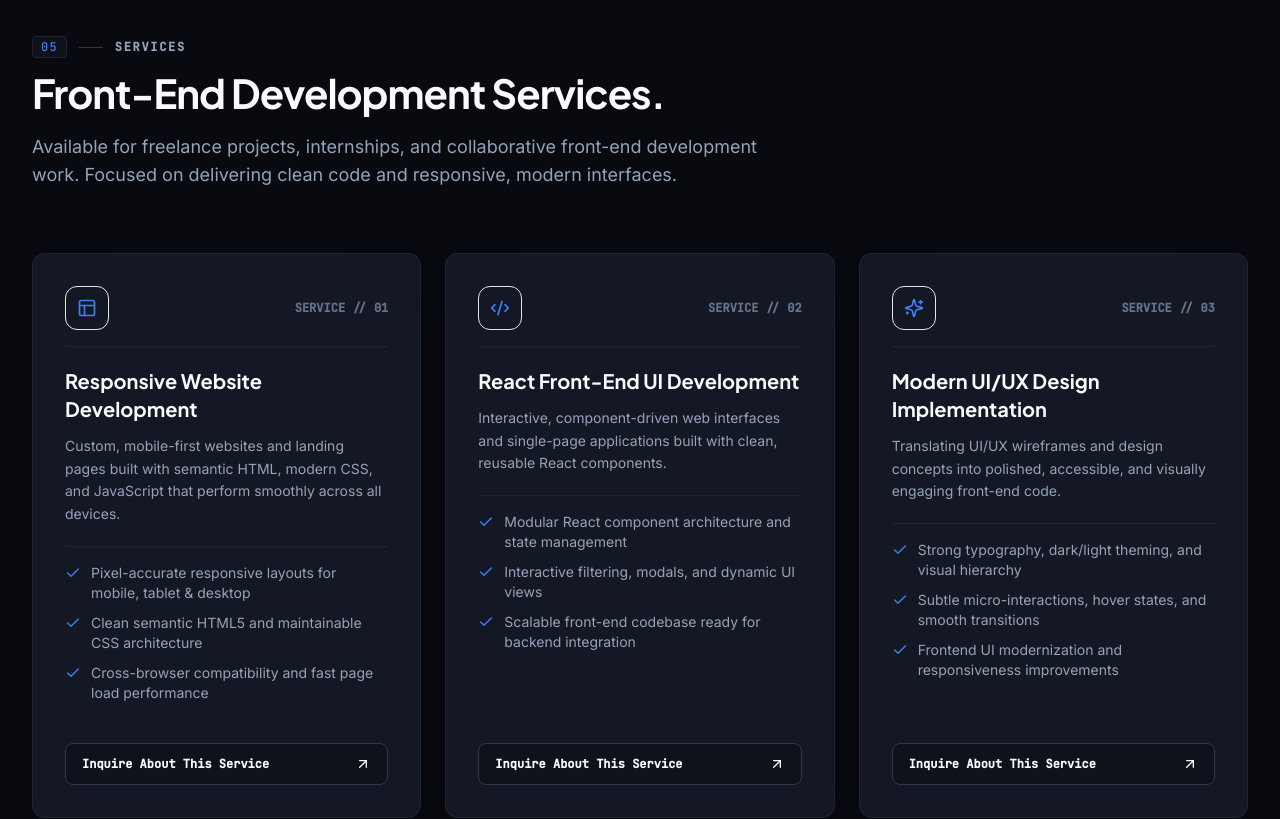
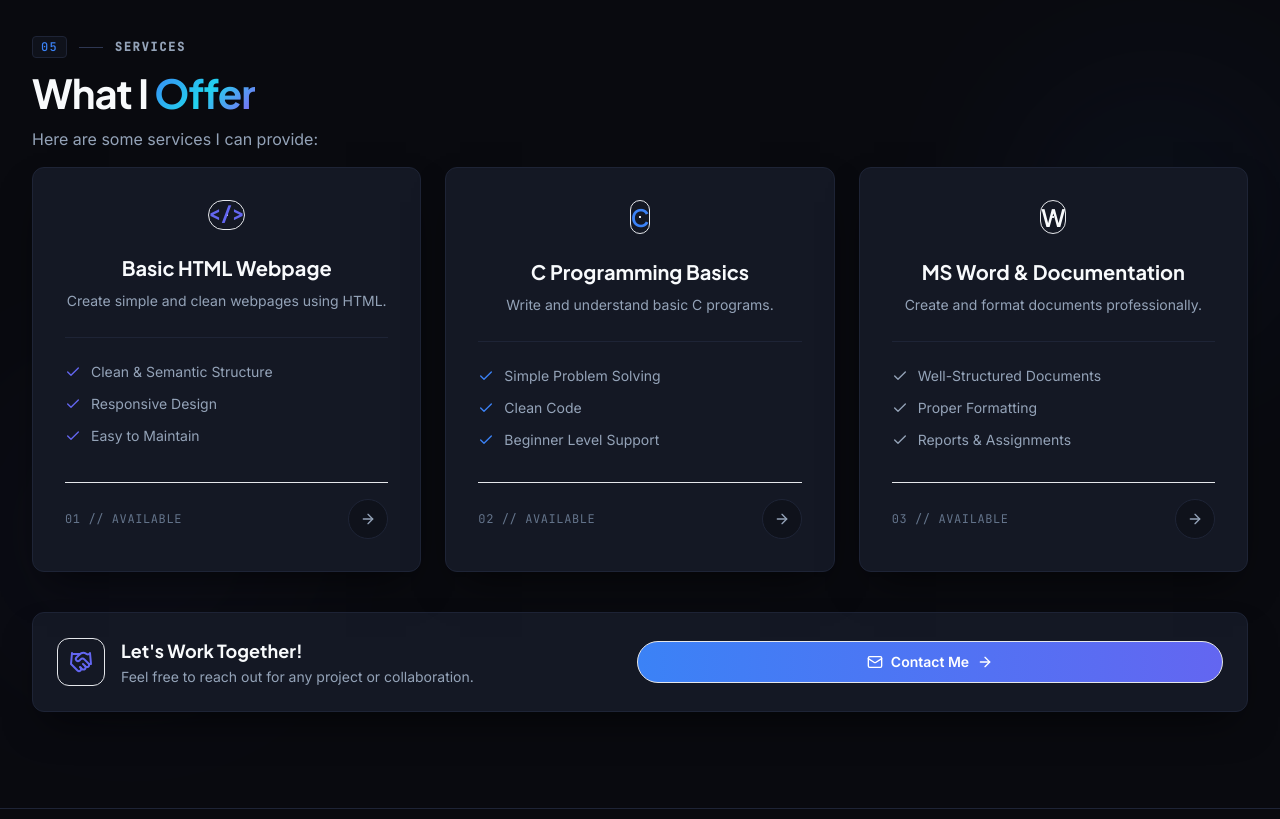
Before and after one commit to Sultana-Asma/sultana-portfolio, a React (Vite) app: page / in a window 1280 px wide. Shown: the part 4420-5239 px from the top of the page. Built offline with nearby package versions, Linux system fonts and the light colour scheme.

Commit message:
Redesign Services section to match reference design with orbital icons and collaboration banner

```diff
--- a/src/components/sections/ServicesSection.jsx
+++ b/src/components/sections/ServicesSection.jsx
@@ -1,10 +1,58 @@
 import React from "react";
-import { ArrowUpRight, Check, Layout, Code2, Sparkles } from "lucide-react";
+import {
+  Code2,
+  Check,
+  ArrowRight,
+  Handshake,
+  Mail,
+  FileText,
+} from "lucide-react";
 import { portfolioData } from "@/data/portfolioData";
-import SectionHeader from "@/components/ui/SectionHeader";
 import SurfaceCard from "@/components/ui/SurfaceCard";
 
-const serviceIcons = [Layout, Code2, Sparkles];
+function ServiceOrbitalIcon({ type, accent }) {
+  const isViolet = accent === "violet";
+  const isCyan = accent === "cyan";
+
+  const ringColor = isViolet
+    ? "border-accent-secondary/40 shadow-[0_0_12px_rgba(139,92,246,0.3)]"
+    : isCyan
+    ? "border-cyan-500/40 shadow-[0_0_12px_rgba(34,211,238,0.3)]"
+    : "border-accent-primary/40 shadow-[0_0_12px_rgba(59,130,246,0.3)]";
+
+  const boxStyles = isViolet
+    ? "border-accent-secondary/40 bg-accent-secondary/15 text-accent-secondary shadow-[0_0_16px_rgba(139,92,246,0.3)]"
+    : isCyan
+    ? "border-cyan-500/40 bg-cyan-500/15 text-cyan-400 shadow-[0_0_16px_rgba(34,211,238,0.3)]"
+    : "border-accent-primary/40 bg-accent-primary/15 text-accent-primary shadow-[0_0_16px_rgba(59,130,246,0.3)]";
+
+  return (
+    <div className="relative mb-6 flex h-20 w-full items-center justify-center">
+      {/* Orbital Elliptical Ring (Matching Picture 1) */}
+      <div
+        className={`pointer-events-none absolute h-14 w-28 rounded-[50%] border -rotate-12 transition-transform duration-500 group-hover:scale-110 group-hover:rotate-0 ${ringColor}`}
+        aria-hidden="true"
+      />
+
+      {/* Centered Glowing Icon Box */}
+      <div
+        className={`relative z-10 flex h-14 w-14 items-center justify-center rounded-2xl border backdrop-blur-md transition-transform duration-300 group-hover:scale-105 ${boxStyles}`}
+      >
+        {type === "html" && (
+          <span className="font-mono text-lg font-extrabold tracking-wider">
+            &lt;/&gt;
+          </span>
+        )}
+        {type === "c" && (
+          <span className="font-display text-2xl font-black">C</span>
+        )}
+        {type === "word" && (
+          <span className="font-display text-2xl font-black">W</span>
+        )}
+      </div>
+    </div>
+  );
+}
 
 export default function ServicesSection({ onSelectService }) {
   const { services } = portfolioData;
@@ -23,50 +71,99 @@ export default function ServicesSection({ onSelectService }) {
     <section
       id="services"
       aria-labelledby="services-heading"
-      className="border-b border-hairline bg-surface/40 py-16 sm:py-24"
+      className="relative overflow-hidden border-b border-hairline bg-surface/40 py-16 sm:py-24"
     >
-      <div className="mx-auto max-w-portfolio px-4 sm:px-6 lg:px-8">
-        <SectionHeader
-          index={services.sectionIndex}
-          eyebrow={services.eyebrow}
-          title={services.heading}
-          description={services.description}
-        />
+      {/* Background Ambient Glows */}
+      <div
+        className="project-ambient-glow project-ambient-glow--top"
+        aria-hidden="true"
+      />
+      <div
+        className="project-ambient-glow project-ambient-glow--bottom"
+        aria-hidden="true"
+      />
 
-        <div className="grid grid-cols-1 gap-6 lg:grid-cols-3">
-          {services.items.map((service, idx) => {
-            const IconComponent = serviceIcons[idx % serviceIcons.length];
+      <div className="relative mx-auto max-w-portfolio px-4 sm:px-6 lg:px-8">
+        {/* Section Header - Matching the site's unified header language */}
+        <div className="mb-10 sm:mb-12">
+          <div className="mb-3 flex items-center justify-start gap-3 font-mono text-xs uppercase tracking-widest text-ink-muted">
+            <span className="inline-flex items-center rounded border border-hairline bg-surface px-2 py-0.5 font-medium text-accent-primary">
+              {services.sectionIndex}
+            </span>
+            <span className="h-px w-6 bg-hairlineStrong" aria-hidden="true" />
+            <span className="font-semibold tracking-[0.14em] text-ink-secondary">
+              {services.eyebrow}
+            </span>
+          </div>
+
+          <div>
+            <div className="flex items-center gap-3">
+              <h2
+                id="services-heading"
+                className="font-display text-fluid-h2 font-bold text-ink-primary"
+              >
+                {services.heading}{" "}
+                <span className="about-name-gradient">
+                  {services.headingAccent}
+                </span>
+              </h2>
+              <div className="hidden h-px w-16 bg-gradient-to-r from-accent-primary/60 to-transparent sm:block" />
+            </div>
+            <p className="mt-2.5 max-w-2xl text-sm leading-relaxed text-ink-secondary sm:text-base">
+              {services.description}
+            </p>
+            {/* Short horizontal gradient accent pill */}
+            <div
+              className="mt-4 h-1 w-16 rounded-full bg-gradient-to-r from-accent-primary to-accent-secondary"
+              aria-hidden="true"
+            />
+          </div>
+        </div>
+
+        {/* 3 Service Cards Grid (Matching Picture 1 layout with Picture 2 site UI) */}
+        <div className="grid grid-cols-1 gap-6 md:grid-cols-2 lg:grid-cols-3">
+          {services.items.map((service) => {
+            const isViolet = service.accent === "violet";
+            const isCyan = service.accent === "cyan";
+
             return (
               <SurfaceCard
                 key={service.id}
                 interactive
-                className="flex flex-col justify-between p-6 sm:p-8"
+                className="group flex flex-col justify-between p-6 sm:p-8"
               >
                 <div>
-                  <div className="flex items-center justify-between border-b border-hairline pb-4">
-                    <span className="flex h-11 w-11 items-center justify-center rounded-xl border border-accent-primary/30 bg-accent-primary/10 text-accent-primary">
-                      <IconComponent className="h-5 w-5" aria-hidden="true" />
-                    </span>
-                    <span className="font-mono text-xs font-bold text-ink-muted">
-                      SERVICE // {service.number}
-                    </span>
+                  {/* Orbital Icon at the top */}
+                  <ServiceOrbitalIcon
+                    type={service.iconType}
+                    accent={service.accent}
+                  />
+
+                  {/* Title and Short Description (Centered as in Picture 1) */}
+                  <div className="text-center">
+                    <h3 className="font-display text-xl font-bold text-ink-primary">
+                      {service.title}
+                    </h3>
+                    <p className="mt-2 text-sm leading-relaxed text-ink-secondary">
+                      {service.summary}
+                    </p>
                   </div>
 
-                  <h3 className="mt-5 font-display text-xl font-bold text-ink-primary">
-                    {service.title}
-                  </h3>
-                  <p className="mt-3 text-sm leading-relaxed text-ink-secondary">
-                    {service.summary}
-                  </p>
-
-                  <ul className="mt-5 space-y-2.5 border-t border-hairline pt-4">
+                  {/* Checklist of Deliverables with Checkmarks */}
+                  <ul className="mt-6 space-y-3 border-t border-hairline pt-6">
                     {service.deliverables.map((item) => (
                       <li
                         key={item}
-                        className="flex items-start gap-2.5 text-xs leading-relaxed text-ink-secondary sm:text-sm"
+                        className="flex items-start gap-2.5 text-sm text-ink-secondary"
                       >
                         <Check
-                          className="mt-0.5 h-4 w-4 shrink-0 text-accent-primary"
+                          className={`mt-0.5 h-4 w-4 shrink-0 ${
+                            isViolet
+                              ? "text-accent-secondary"
+                              : isCyan
+                              ? "text-cyan-400"
+                              : "text-accent-primary"
+                          }`}
                           aria-hidden="true"
                         />
                         <span>{item}</span>
@@ -75,20 +172,59 @@ export default function ServicesSection({ onSelectService }) {
                   </ul>
                 </div>
 
-                <div className="mt-8 pt-2">
+                {/* Bottom Action: Circular Arrow Button & Inquire Trigger */}
+                <div className="mt-8 flex items-center justify-between border-t border-hairline/60 pt-4">
+                  <span className="font-mono text-xs uppercase tracking-wider text-ink-muted">
+                    {service.number} // Available
+                  </span>
                   <button
                     type="button"
                     onClick={() => handleServiceInquire(service.inquirySubject)}
-                    className="inline-flex w-full items-center justify-between rounded-lg border border-hairlineStrong bg-surface px-4 py-3 font-mono text-xs font-semibold text-ink-primary transition-all hover:border-accent-primary hover:bg-accent-primary hover:text-white"
+                    className="flex h-10 w-10 items-center justify-center rounded-full border border-hairline bg-surface text-ink-secondary transition-all duration-200 hover:scale-110 hover:border-accent-primary hover:bg-accent-primary hover:text-white"
+                    aria-label={`Inquire about ${service.title}`}
                   >
-                    <span>Inquire About This Service</span>
-                    <ArrowUpRight className="h-4 w-4" aria-hidden="true" />
+                    <ArrowRight className="h-4 w-4 transition-transform group-hover:translate-x-0.5" />
                   </button>
                 </div>
               </SurfaceCard>
             );
           })}
         </div>
+
+        {/* Bottom Collaboration Banner ("Let's Work Together!" from Picture 1) */}
+        {services.collaborationBanner && (
+          <div className="mt-10 sm:mt-12">
+            <SurfaceCard className="p-5 sm:p-6">
+              <div className="flex flex-col items-center justify-between gap-5 sm:flex-row">
+                {/* Left Side: Handshake Icon + Divider + Text */}
+                <div className="flex w-full items-center gap-4 sm:w-auto">
+                  <div className="flex h-12 w-12 shrink-0 items-center justify-center rounded-xl border border-accent-secondary/35 bg-accent-secondary/10 text-accent-secondary shadow-[0_0_16px_rgba(139,92,246,0.25)]">
+                    <Handshake className="h-6 w-6" aria-hidden="true" />
+                  </div>
+                  <div className="hidden h-10 w-px bg-hairline sm:block" />
+                  <div>
+                    <h4 className="font-display text-base font-bold text-ink-primary sm:text-lg">
+                      {services.collaborationBanner.title}
+                    </h4>
+                    <p className="mt-0.5 text-xs text-ink-secondary sm:text-sm">
+                      {services.collaborationBanner.description}
+                    </p>
+                  </div>
+                </div>
+
+                {/* Right Side: Contact Button */}
+                <a
+                  href="#contact"
+                  className="inline-flex w-full items-center justify-center gap-2 rounded-full border border-accent-primary/40 bg-gradient-to-r from-accent-primary to-accent-secondary px-6 py-2.5 font-sans text-sm font-semibold text-white shadow-[0_0_20px_rgba(59,130,246,0.35)] transition-all hover:scale-105 hover:shadow-[0_0_28px_rgba(139,92,246,0.5)] sm:w-auto"
+                >
+                  <Mail className="h-4 w-4" aria-hidden="true" />
+                  <span>{services.collaborationBanner.buttonLabel}</span>
+                  <ArrowRight className="h-4 w-4" aria-hidden="true" />
+                </a>
+              </div>
+            </SurfaceCard>
+          </div>
+        )}
       </div>
     </section>
   );
--- a/src/data/portfolioData.js
+++ b/src/data/portfolioData.js
@@ -342,50 +342,59 @@ export const portfolioData = {
   services: {
     sectionIndex: "05",
     eyebrow: "SERVICES",
-    heading: "Front-End Development Services.",
-    description:
-      "Available for freelance projects, internships, and collaborative front-end development work. Focused on delivering clean code and responsive, modern interfaces.",
+    heading: "What I",
+    headingAccent: "Offer",
+    description: "Here are some services I can provide:",
     items: [
       {
-        id: "service-01",
+        id: "basic-html-webpage",
         number: "01",
-        title: "Responsive Website Development",
-        summary:
-          "Custom, mobile-first websites and landing pages built with semantic HTML, modern CSS, and JavaScript that perform smoothly across all devices.",
+        title: "Basic HTML Webpage",
+        summary: "Create simple and clean webpages using HTML.",
+        iconType: "html",
+        accent: "violet",
         deliverables: [
-          "Pixel-accurate responsive layouts for mobile, tablet & desktop",
-          "Clean semantic HTML5 and maintainable CSS architecture",
-          "Cross-browser compatibility and fast page load performance",
+          "Clean & Semantic Structure",
+          "Responsive Design",
+          "Easy to Maintain",
         ],
-        inquirySubject: "Freelance: Responsive Website Development",
+        inquirySubject: "Inquiry: Basic HTML Webpage",
       },
       {
-        id: "service-02",
+        id: "c-programming-basics",
         number: "02",
-        title: "React Front-End UI Development",
-        summary:
-          "Interactive, component-driven web interfaces and single-page applications built with clean, reusable React components.",
+        title: "C Programming Basics",
+        summary: "Write and understand basic C programs.",
+        iconType: "c",
+        accent: "blue",
         deliverables: [
-          "Modular React component architecture and state management",
-          "Interactive filtering, modals, and dynamic UI views",
-          "Scalable front-end codebase ready for backend integration",
+          "Simple Problem Solving",
+          "Clean Code",
+          "Beginner Level Support",
         ],
-        inquirySubject: "Freelance: React Front-End UI Development",
+        inquirySubject: "Inquiry: C Programming Basics",
       },
       {
-        id: "service-03",
+        id: "ms-word-documentation",
         number: "03",
-        title: "Modern UI/UX Design Implementation",
-        summary:
-          "Translating UI/UX wireframes and design concepts into polished, accessible, and visually engaging front-end code.",
+        title: "MS Word & Documentation",
+        summary: "Create and format documents professionally.",
+        iconType: "word",
+        accent: "cyan",
         deliverables: [
-          "Strong typography, dark/light theming, and visual hierarchy",
-          "Subtle micro-interactions, hover states, and smooth transitions",
-          "Frontend UI modernization and responsiveness improvements",
+          "Well-Structured Documents",
+          "Proper Formatting",
+          "Reports & Assignments",
         ],
-        inquirySubject: "Freelance: Modern UI/UX Design Implementation",
+        inquirySubject: "Inquiry: MS Word & Documentation",
       },
     ],
+    collaborationBanner: {
+      title: "Let's Work Together!",
+      description: "Feel free to reach out for any project or collaboration.",
+      buttonLabel: "Contact Me",
+      buttonHref: "#contact",
+    },
   },
 
   contact: {
@@ -395,10 +404,10 @@ export const portfolioData = {
     description:
       "I am currently in my final semester of CSE at Daffodil International University (graduating in 2026) and actively open to Front-End Developer internships, entry-level roles, and freelance projects in Dhaka or remotely.",
     inquiryTypes: [
-      "Internship / Entry-Level Front-End Role",
-      "Freelance: Responsive Website Development",
-      "Freelance: React Front-End UI Development",
-      "Freelance: Modern UI/UX Design Implementation",
+      "Basic HTML Webpage",
+      "C Programming Basics",
+      "MS Word & Documentation",
+      "Internship / Entry-Level Role",
       "Project Collaboration",
       "General Inquiry",
     ],
```
